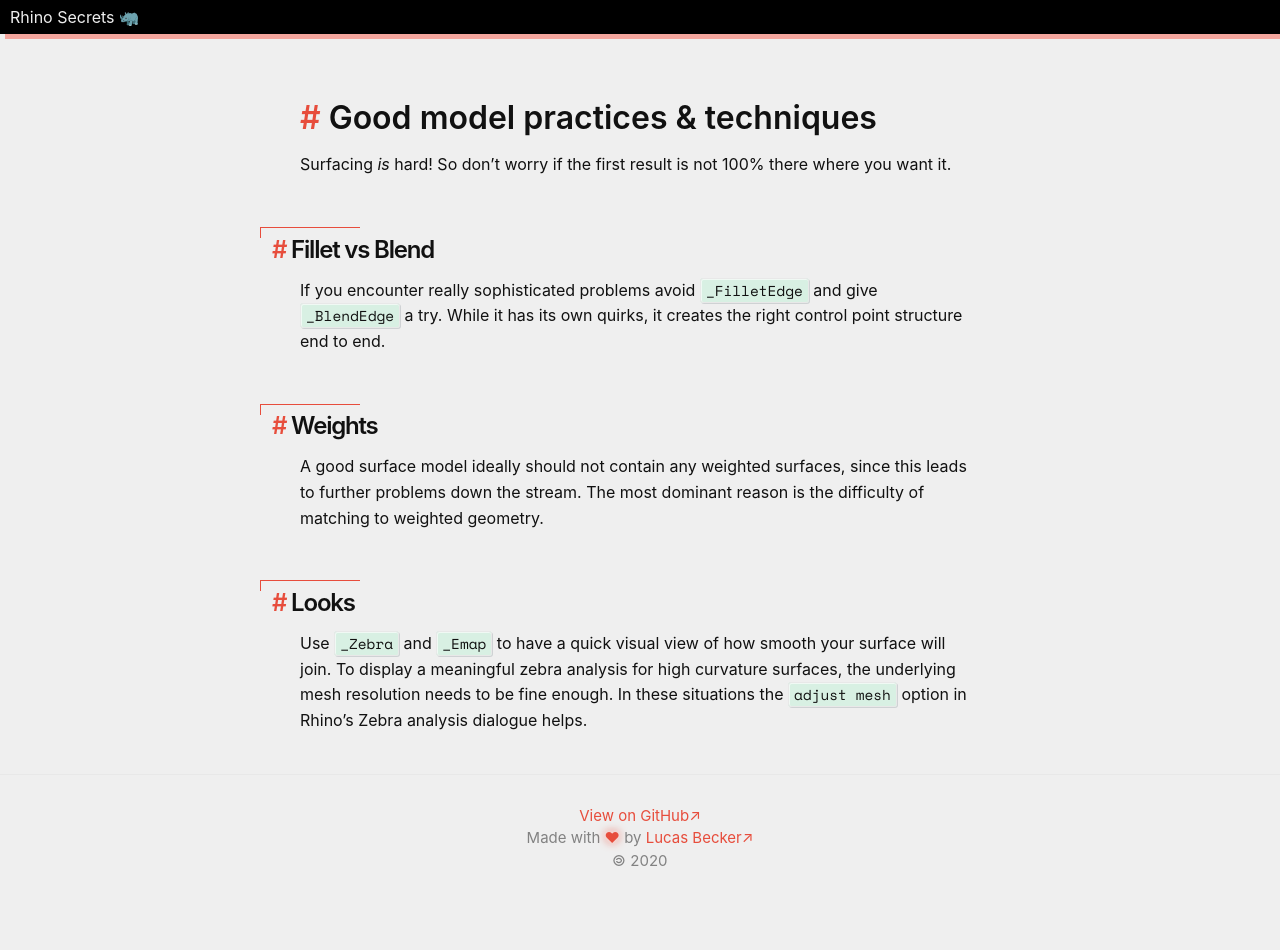
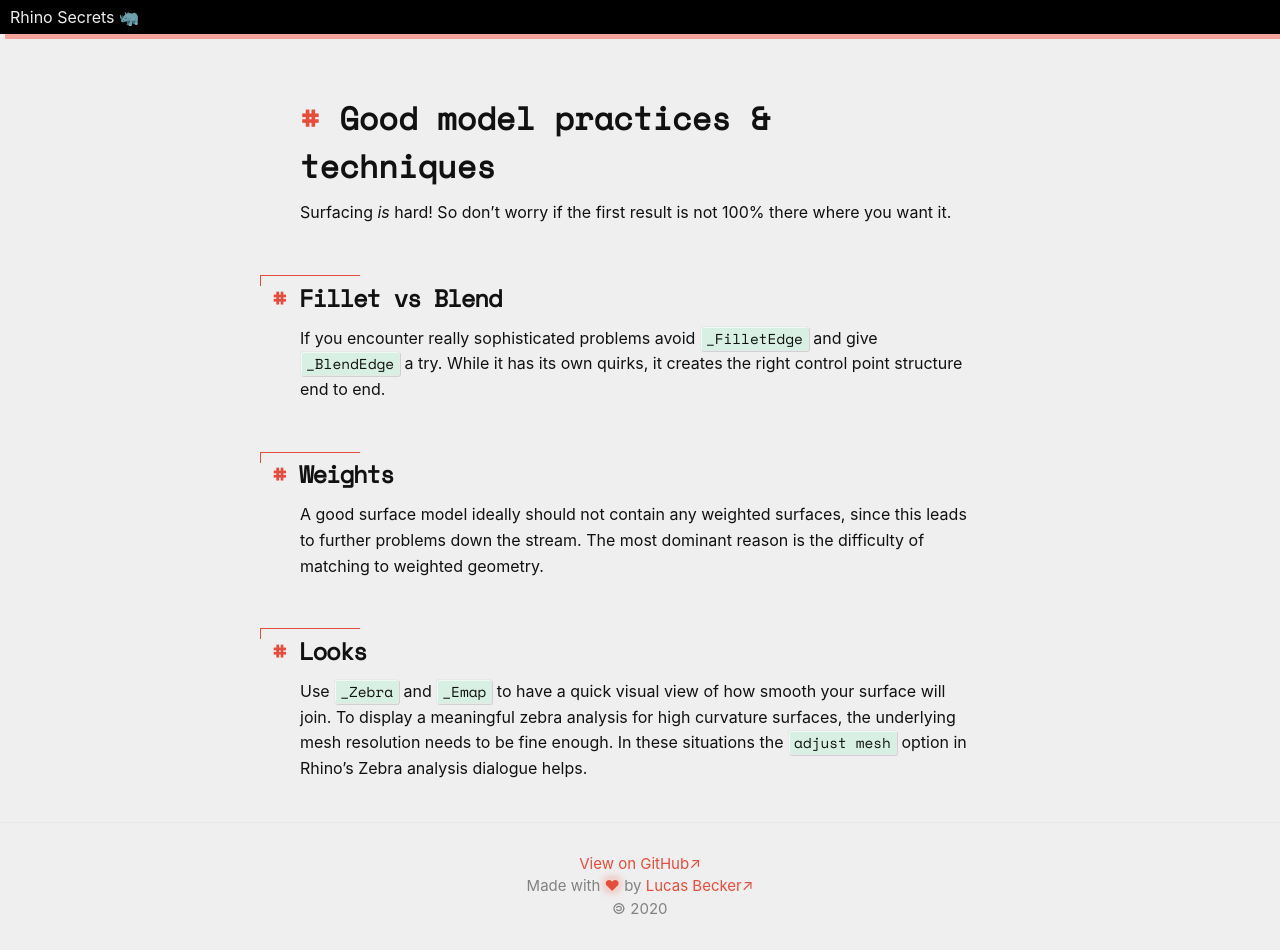
Before and after one commit to runxel/rhino-secrets, a Jekyll site: the page built from model-practices.md, in a window 1280 px wide. Built offline with Jekyll 4.4.1, drawn with Linux system fonts in a browser that asks for light colours; some web fonts are replaced; our own code applies the rules of GitHub Pages for plain Markdown files; before the commit the page ends 902 px from its top, so only the background shows below that.

Commit message:
css fixes

```diff
--- a/_sass/minima/_base.scss
+++ b/_sass/minima/_base.scss
@@ -84,7 +84,7 @@ h2 + ul {
 
 /* Headings */
 h1, h2, h3, h4, h5, h6 {
-  font: $base-font-family-mono;
+  font-family: $base-font-family-mono;
   font-weight: $base-font-weight + 200;
   margin-top: $spacing-unit;
 }
@@ -162,9 +162,10 @@ a {
   &[href*="//"]:not([href*="runxel.github.io"])::after {
     content: "↗";
   }
-  &[href$=".gh"]::after {
-    content: url(/img/icons/gh/gh_file.svg);
-  }
+  // sadly doesn't work :(
+  // &[href$=".gh"]::after {
+  //   content: url(/img/icons/gh/gh_file.svg);
+  // }
 }
 
 
--- a/_sass/minima/_layout.scss
+++ b/_sass/minima/_layout.scss
@@ -29,17 +29,16 @@ nav {
   }
 
   li {
-    font: $base-font-family-mono;
+    font-family: $base-font-family-mono;
     cursor: pointer;
     position: relative;
     min-width: max-content;
-    margin: 3em 0;
+    margin: 1.5em 0;
     text-transform: uppercase;
     text-decoration: none;
     text-align: center;
     line-height: 1;
-    font-weight: 500;
-    font-size: .7rem;
+    font-size: 1.5rem;
     letter-spacing: .02em;
 
     &::before,
--- a/_sass/minima/_syntax-highlighting.scss
+++ b/_sass/minima/_syntax-highlighting.scss
@@ -6,7 +6,7 @@
   @extend %vertical-rhythm;
 
   .highlighter-rouge & {
-    background: #eef;
+    background: transparent;
   }
 
   .c     { color: #998; font-style: italic } // Comment
```
